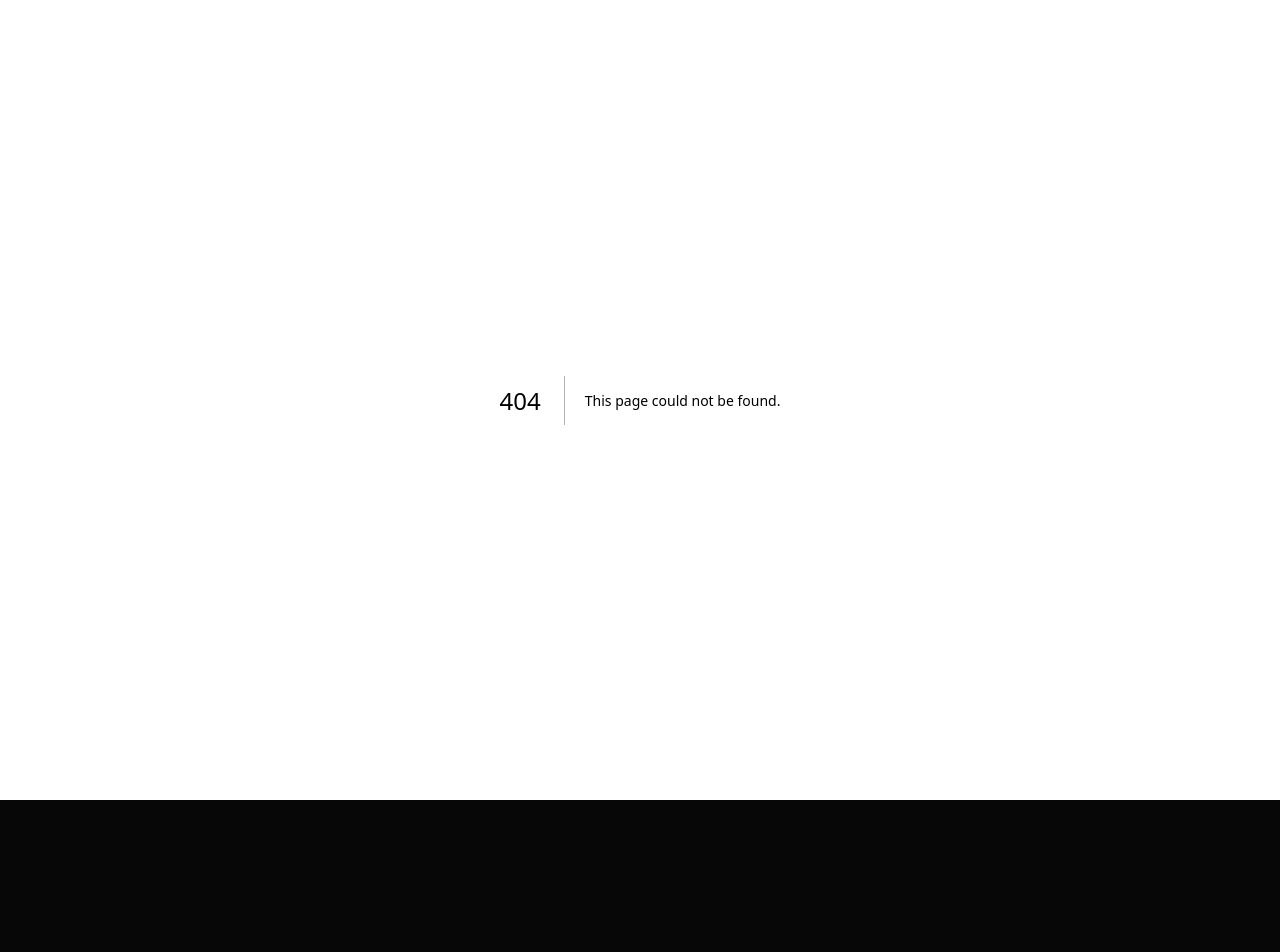
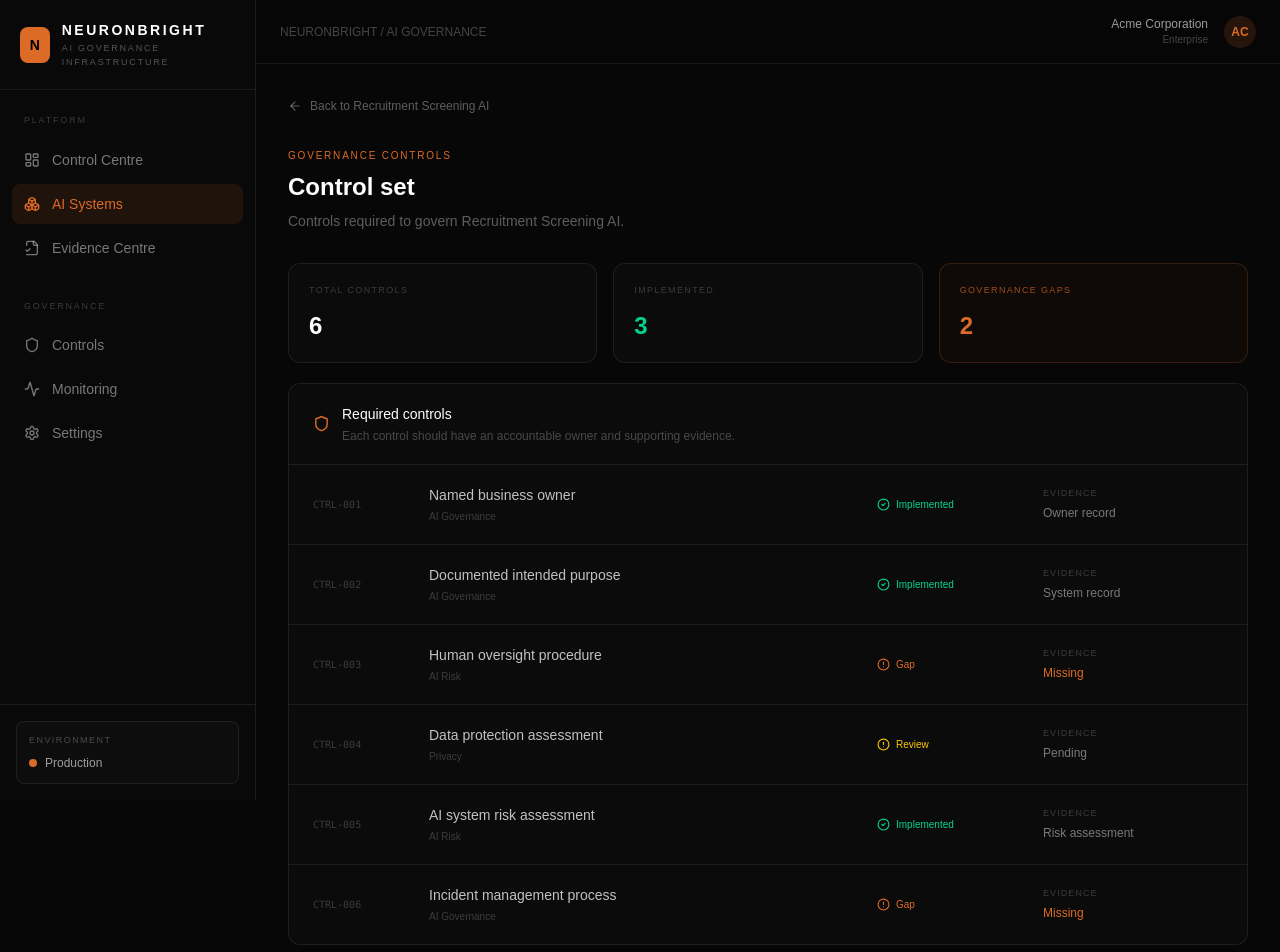
Before and after one commit to jasb-to/neuronbright, a Next.js app: page /systems/recruitment-screening-ai/controls in a window 1280 px wide. Before the commit this address had no page. Shown: the top 952 px of the page. Before the commit the page ends 800 px from the top, so only its background shows below. Built offline with nearby package versions, Linux system fonts and the light colour scheme.

Commit message:
Implement System Controls Page with Governance Overview
This page displays governance controls for AI systems, including their status and evidence requirements. It features a navigation link, control statistics, and a section for required evidence.

```diff
--- /dev/null
+++ b/app/systems/[id]/controls/page.tsx
@@ -0,0 +1,245 @@
+import Link from "next/link";
+import {
+  ArrowLeft,
+  ArrowRight,
+  CheckCircle2,
+  CircleAlert,
+  FileCheck2,
+  Shield,
+} from "lucide-react";
+
+import { AppShell } from "@/components/app-shell";
+import { aiSystems } from "@/lib/mock-data";
+
+const controls = [
+  {
+    id: "CTRL-001",
+    name: "Named business owner",
+    framework: "AI Governance",
+    status: "Implemented",
+    evidence: "Owner record",
+  },
+  {
+    id: "CTRL-002",
+    name: "Documented intended purpose",
+    framework: "AI Governance",
+    status: "Implemented",
+    evidence: "System record",
+  },
+  {
+    id: "CTRL-003",
+    name: "Human oversight procedure",
+    framework: "AI Risk",
+    status: "Gap",
+    evidence: "Missing",
+  },
+  {
+    id: "CTRL-004",
+    name: "Data protection assessment",
+    framework: "Privacy",
+    status: "Review",
+    evidence: "Pending",
+  },
+  {
+    id: "CTRL-005",
+    name: "AI system risk assessment",
+    framework: "AI Risk",
+    status: "Implemented",
+    evidence: "Risk assessment",
+  },
+  {
+    id: "CTRL-006",
+    name: "Incident management process",
+    framework: "AI Governance",
+    status: "Gap",
+    evidence: "Missing",
+  },
+];
+
+function ControlStatus({ status }: { status: string }) {
+  if (status === "Implemented") {
+    return (
+      <span className="inline-flex items-center gap-1.5 text-[10px] text-emerald-400">
+        <CheckCircle2 size={13} />
+        Implemented
+      </span>
+    );
+  }
+
+  if (status === "Gap") {
+    return (
+      <span className="inline-flex items-center gap-1.5 text-[10px] text-[#dc6b27]">
+        <CircleAlert size={13} />
+        Gap
+      </span>
+    );
+  }
+
+  return (
+    <span className="inline-flex items-center gap-1.5 text-[10px] text-yellow-400">
+      <CircleAlert size={13} />
+      Review
+    </span>
+  );
+}
+
+export default async function SystemControlsPage({
+  params,
+}: {
+  params: Promise<{ id: string }>;
+}) {
+  const { id } = await params;
+  const system = aiSystems.find((item) => item.id === id) ?? aiSystems[1];
+
+  const implemented = controls.filter(
+    (control) => control.status === "Implemented",
+  ).length;
+
+  const gaps = controls.filter(
+    (control) => control.status === "Gap",
+  ).length;
+
+  return (
+    <AppShell>
+      <div className="mx-auto max-w-[1300px] px-6 py-8 xl:px-8">
+        <Link
+          href={`/systems/${system.id}`}
+          className="inline-flex items-center gap-2 text-xs text-white/35 hover:text-white"
+        >
+          <ArrowLeft size={14} />
+          Back to {system.name}
+        </Link>
+
+        <div className="mt-7">
+          <p className="text-[10px] uppercase tracking-[0.18em] text-[#dc6b27]">
+            Governance controls
+          </p>
+
+          <h1 className="mt-2 text-2xl font-semibold">
+            Control set
+          </h1>
+
+          <p className="mt-2 text-sm text-white/35">
+            Controls required to govern {system.name}.
+          </p>
+        </div>
+
+        <div className="mt-8 grid gap-4 sm:grid-cols-3">
+          <div className="rounded-xl border border-white/[0.08] bg-[#0b0b0b] p-5">
+            <p className="text-[9px] uppercase tracking-[0.15em] text-white/20">
+              Total controls
+            </p>
+            <p className="mt-3 text-2xl font-semibold">
+              {controls.length}
+            </p>
+          </div>
+
+          <div className="rounded-xl border border-white/[0.08] bg-[#0b0b0b] p-5">
+            <p className="text-[9px] uppercase tracking-[0.15em] text-white/20">
+              Implemented
+            </p>
+            <p className="mt-3 text-2xl font-semibold text-emerald-400">
+              {implemented}
+            </p>
+          </div>
+
+          <div className="rounded-xl border border-[#dc6b27]/20 bg-[#dc6b27]/[0.04] p-5">
+            <p className="text-[9px] uppercase tracking-[0.15em] text-[#dc6b27]/70">
+              Governance gaps
+            </p>
+            <p className="mt-3 text-2xl font-semibold text-[#dc6b27]">
+              {gaps}
+            </p>
+          </div>
+        </div>
+
+        <div className="mt-5 overflow-hidden rounded-xl border border-white/[0.08] bg-[#0b0b0b]">
+          <div className="border-b border-white/[0.08] px-6 py-5">
+            <div className="flex items-center gap-3">
+              <Shield size={17} className="text-[#dc6b27]" />
+              <div>
+                <p className="text-sm font-medium">
+                  Required controls
+                </p>
+                <p className="mt-1 text-xs text-white/25">
+                  Each control should have an accountable owner and supporting
+                  evidence.
+                </p>
+              </div>
+            </div>
+          </div>
+
+          <div className="divide-y divide-white/[0.07]">
+            {controls.map((control) => (
+              <div
+                key={control.id}
+                className="px-6 py-5 transition hover:bg-white/[0.02]"
+              >
+                <div className="grid gap-4 lg:grid-cols-[100px_1fr_150px_180px] lg:items-center">
+                  <span className="text-[10px] font-mono text-white/20">
+                    {control.id}
+                  </span>
+
+                  <div>
+                    <p className="text-sm font-medium text-white/75">
+                      {control.name}
+                    </p>
+                    <p className="mt-1 text-[10px] text-white/20">
+                      {control.framework}
+                    </p>
+                  </div>
+
+                  <ControlStatus status={control.status} />
+
+                  <div>
+                    <p className="text-[9px] uppercase tracking-[0.12em] text-white/20">
+                      Evidence
+                    </p>
+                    <p
+                      className={`mt-1 text-xs ${
+                        control.evidence === "Missing"
+                          ? "text-[#dc6b27]"
+                          : "text-white/45"
+                      }`}
+                    >
+                      {control.evidence}
+                    </p>
+                  </div>
+                </div>
+              </div>
+            ))}
+          </div>
+        </div>
+
+        <div className="mt-5 rounded-xl border border-[#dc6b27]/20 bg-[#dc6b27]/[0.04] p-6">
+          <div className="flex flex-col justify-between gap-5 sm:flex-row sm:items-center">
+            <div className="flex items-start gap-4">
+              <FileCheck2
+                size={19}
+                className="mt-0.5 text-[#dc6b27]"
+              />
+
+              <div>
+                <p className="text-sm font-medium">
+                  2 controls require evidence
+                </p>
+                <p className="mt-1 text-xs leading-5 text-white/30">
+                  Upload or connect evidence to close the outstanding
+                  governance gaps.
+                </p>
+              </div>
+            </div>
+
+            <Link
+              href="/evidence"
+              className="inline-flex items-center justify-center gap-2 rounded-lg bg-[#dc6b27] px-5 py-2.5 text-xs font-semibold text-black hover:opacity-90"
+            >
+              Open Evidence Centre
+              <ArrowRight size={14} />
+            </Link>
+          </div>
+        </div>
+      </div>
+    </AppShell>
+  );
+}
```
